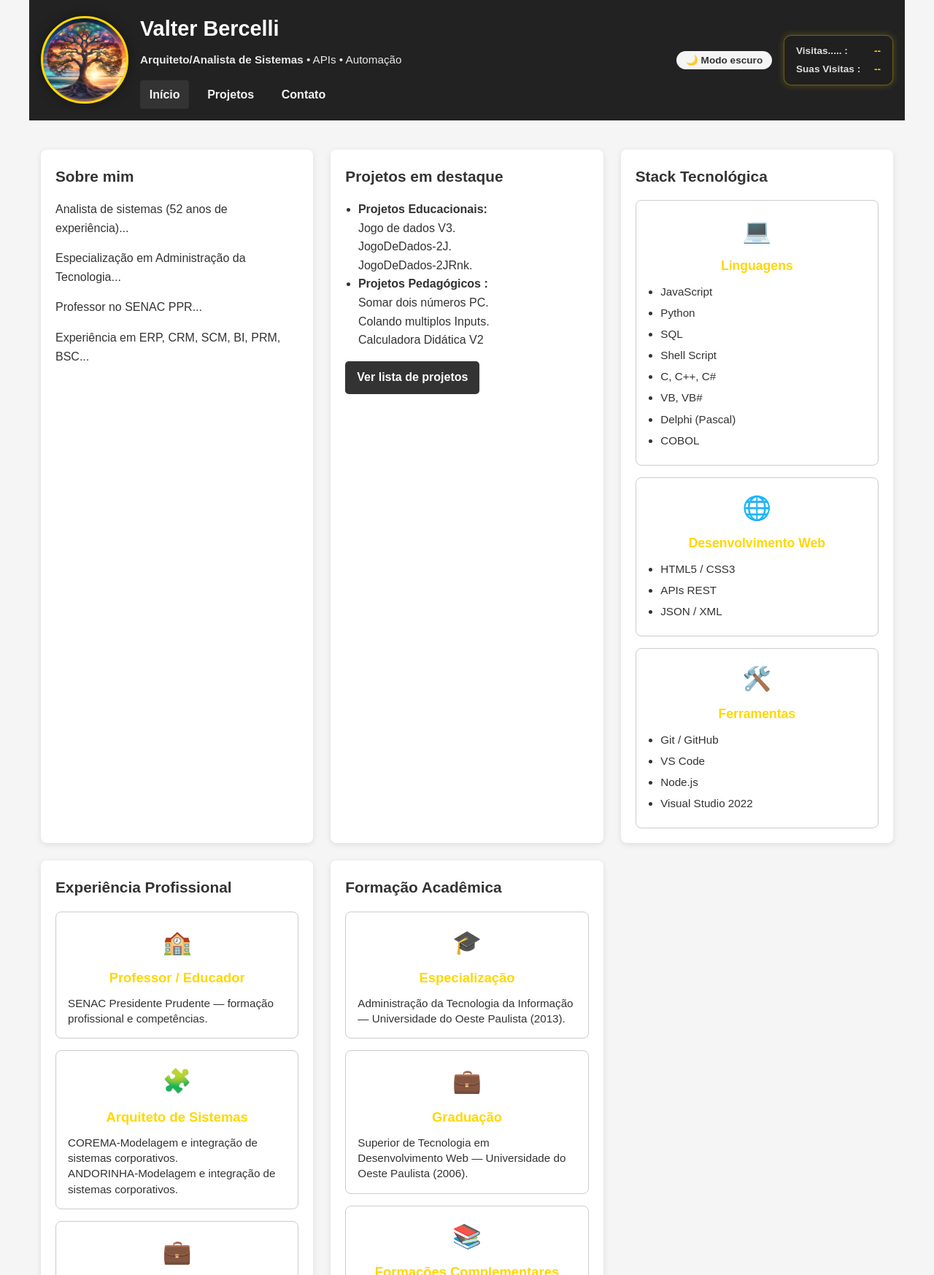
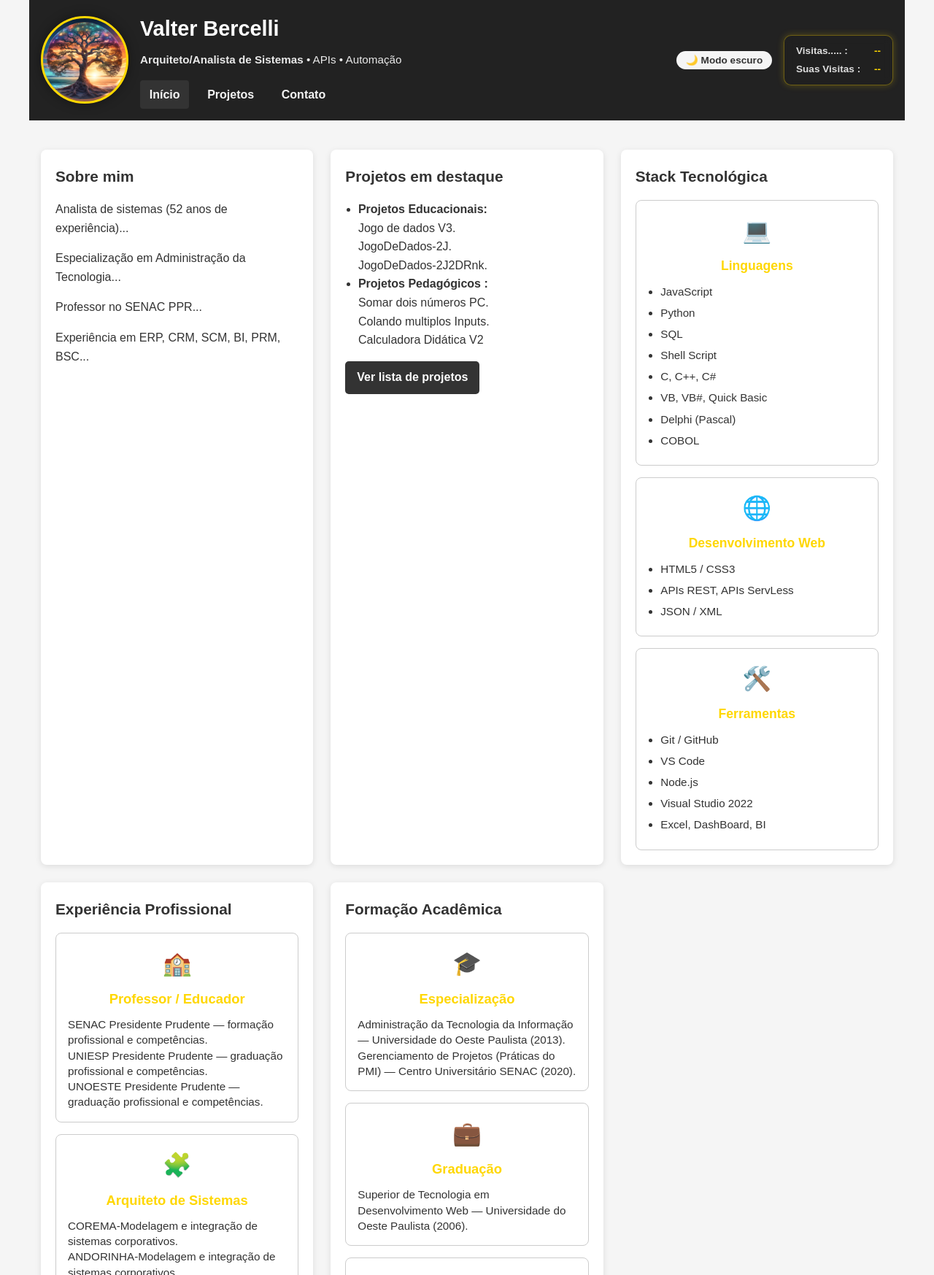
Before and after one commit to ValterBercelli/valterbercelli.github.io, a website: page index.html in a window 1280 px wide. Shown: the top 1747 px of the page at 73% size. Drawn offline with Linux system fonts and the light colour scheme; no server answers.

Commit message:
Atualização de projetos
Atualização de projetos

```diff
--- a/index.html
+++ b/index.html
@@ -55,7 +55,7 @@
         <article class="card">
           <h2>Projetos em destaque</h2>
           <ul class="highlight-list">
-            <li><strong>Projetos Educacionais:</strong><br>Jogo de dados V3.<br>JogoDeDados-2J.<br>JogoDeDados-2JRnk.<br></li>
+            <li><strong>Projetos Educacionais:</strong><br>Jogo de dados V3.<br>JogoDeDados-2J.<br>JogoDeDados-2J2DRnk.<br></li>
             <li><strong>Projetos Pedagógicos :</strong><br>Somar dois números PC.<br>Colando multiplos Inputs.<br>Calculadora Didática V2<br></li>
           </ul>
           <a href="projetos.html" class="btn-primary">Ver lista de projetos</a>
@@ -74,7 +74,7 @@
                 <li>SQL</li>
                 <li>Shell Script</li>
                 <li>C, C++, C#</li>
-                <li>VB, VB#</li>
+                <li>VB, VB#, Quick Basic</li>
                 <li>Delphi (Pascal)</li>
                 <li>COBOL</li>
               </ul>
@@ -85,7 +85,7 @@
               <h3>Desenvolvimento Web</h3>
               <ul>
                 <li>HTML5 / CSS3</li>
-                <li>APIs REST</li>
+                <li>APIs REST, APIs ServLess</li>
                 <li>JSON / XML</li>
               </ul>
             </div>
@@ -98,6 +98,7 @@
                 <li>VS Code</li>
                 <li>Node.js</li>
                 <li>Visual Studio 2022</li>
+                <li>Excel, DashBoard, BI</li>
               </ul>
             </div>
 
@@ -112,6 +113,8 @@
               <div class="exp-icon">🏫</div>
               <h3>Professor / Educador</h3>
               <p>SENAC Presidente Prudente — formação profissional e competências.</p>
+              <p>UNIESP Presidente Prudente — graduação profissional e competências.</p>
+              <p>UNOESTE Presidente Prudente — graduação profissional e competências.</p>
             </div>
 
             <div class="exp-card">
@@ -146,6 +149,9 @@
               <p>
                 Administração da Tecnologia da Informação — Universidade do Oeste Paulista (2013).
               </p>
+              <p>
+                Gerenciamento de Projetos (Práticas do PMI) — Centro Universitário SENAC (2020).
+              </p>
             </div>
 
             <div class="edu-card">
--- a/projetos.json
+++ b/projetos.json
@@ -23,17 +23,17 @@
     "Objetivo": "Pedagógico",
     "Finalidade": "Ensinar lógica de programação com HTML, CSS e JS",
     "Linguagens": "HTML, CSS, JS",
-    "TecnicasUtilizadas": "Utilização de variáveis; Conceito aleatório; Utilização de imagens; Animação CSS",
+    "TecnicasUtilizadas": "Utilização de variáveis; Conceito aleatório; Utilização de imagens; Animação CSS; Responsividade",
     "Link": "https://github.com/ValterBercelli/JogoDeDados-2J2D.git"
   },
   {
-    "NomeDoProjeto": "JogoDeDados-2JRnk",
+    "NomeDoProjeto": "JogoDeDados-2J2DRnk",
     "DescricaoDoProjeto": "Jogo de dados",
     "Objetivo": "Pedagógico",
     "Finalidade": "Ensinar lógica de programação com HTML, CSS e JS",
     "Linguagens": "HTML, CSS, JS",
     "TecnicasUtilizadas": "Utilização de variáveis; Conceito aleatório; Utilização de imagens; Animação CSS; Persistencia em Local Storage",
-    "Link": "https://www.bercelli.com.br"
+    "Link": "https://github.com/ValterBercelli/JogoDeDados-2J2DRnk.git"
   },
   {
     "NomeDoProjeto": "JoKenPo",
```
